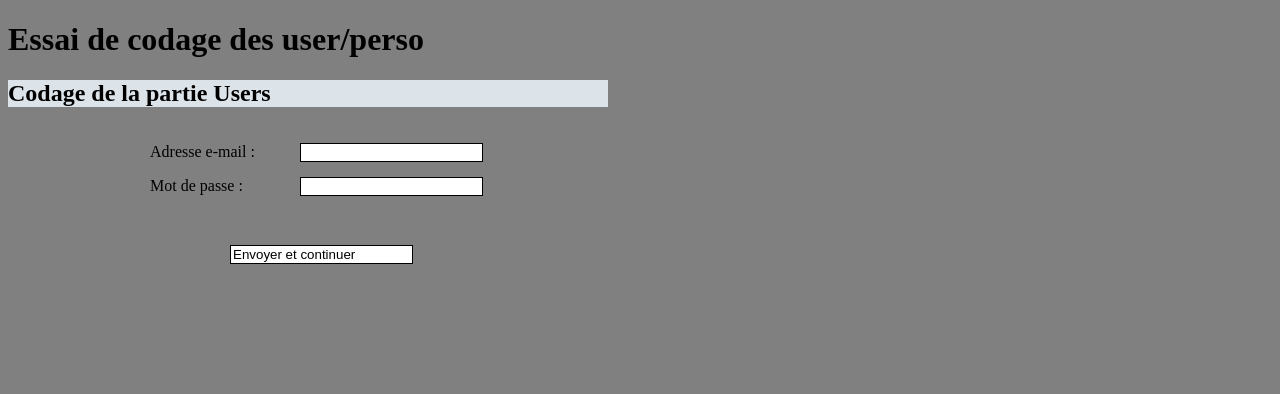
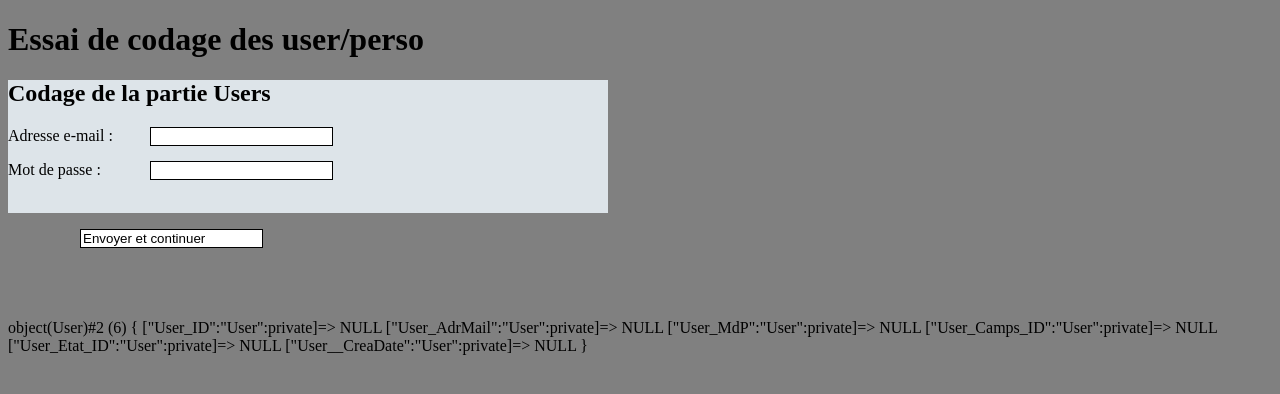
Before and after one commit to Philippe-Rolland/DBV2, a PHP site: page / in a window 1280 px wide. Shown: the top 394 px of the page. Run offline with PHP 8.4, Linux system fonts and the light colour scheme.

Commit message:
Création class user - début

```diff
--- /dev/null
+++ b/application/class/User.php
@@ -0,0 +1,38 @@
+<?php
+
+/**
+ * @author Philippe
+ *
+ * class User
+ * définition du User, ses attributs et ses méthodes
+ *
+ */
+class User{
+
+	// variables du user
+	private $User_ID;
+	private $User_AdrMail;
+	private $User_MdP;
+	private $User_Camps_ID;
+	private $User_Etat_ID;
+	private $User__CreaDate;
+
+	// getters
+
+	public function getUser_ID(){return $this->User_ID;}
+	public function getUser_AdrMail(){return $this->User_AdrMail;}
+	public function getUser_MdP(){return $this->User_MdP;}
+	public function getUser_Camp_ID(){return $this->User_Camp_ID;}
+	public function getUser_Etat_ID(){return $this->User_Etat_ID;}
+	public function getUser_CreaDate(){return $this->User_CreaDate;}
+
+	// setters
+
+	public function setUser_ID(){$this->User_ID = $User_ID;}
+	public function setUser_AdrMail(){$this->User_AdrMail = $User_AdrMail;}
+	public function setUser_MdP(){$this->User_MdP = $User_MdP;}
+	public function setUser_Camp_ID(){$this->User_Camp_ID = $User_Camp_ID;}
+	public function setUser_Etat_ID(){$this->User_Etat_ID = $User_Etat_ID;}
+	public function setUser_CreaDate(){$this->User_CreaDate = $User_CreaDate;}
+
+}
--- a/application/css/style.css
+++ b/application/css/style.css
@@ -11,7 +11,7 @@ input{
 }
 
 .formulaire{
-	background-colour : blue;
+	background-colour : rgb(221,228,233);
 	position: absolute;
     left: 150px;
 }
--- a/application/index.php
+++ b/application/index.php
@@ -19,7 +19,7 @@
 	<div class="UserPart">
 		<H2> Codage de la partie Users</H2>
 
-		<form class="formulaire" method="post" action="index.php">
+		<form method="post" action="index.php">
 			<p><label>
             Adresse e-mail :
 	            <input class="input-text" type="text" name="user_AdrMail"/>
@@ -35,6 +35,17 @@
 
 
 	</div>
+	</br></br></br></br></br>
+	<div class="users">
+	<?php
+		require './class/User.php';
+
+		$user = new User();
+		var_dump($user);
+	?>
+
+
+	</div>
 </body>
 
 </html>
```
